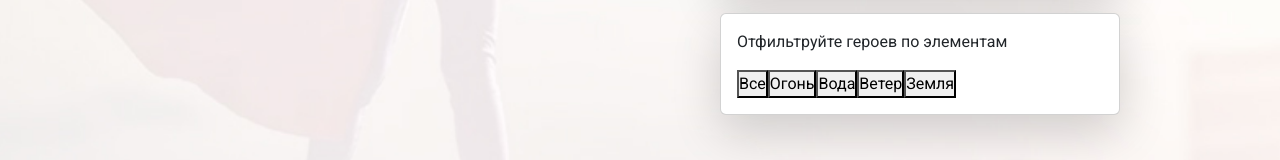
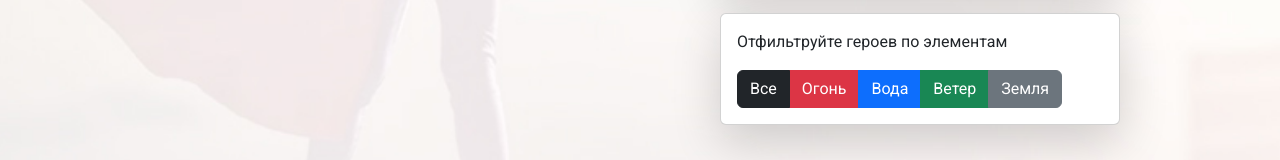
Before and after one commit to mahoutfe/redux_hero_admin_panel_template, a React (Create React App) app: page / in a window 1280 px wide. Shown: the part 523-683 px from the top of the page. Built offline with nearby package versions, Linux system fonts and the light colour scheme; data requests are answered from the project's data file.

Commit message:
оптимизировал фильтр

```diff
--- a/heroes.json
+++ b/heroes.json
@@ -22,23 +22,28 @@
 	"filters": [
 		{
 			"element": "all",
-			"label": "Все"
+			"label": "Все",
+			"className": "btn btn-outline-dark"
 		},
 		{
 			"element": "fire",
-			"label": "Огонь"
+			"label": "Огонь",
+			"className": "btn btn-danger"
 		},
 		{
 			"element": "water",
-			"label": "Вода"
+			"label": "Вода",
+			"className": "btn btn-primary"
 		},
 		{
 			"element": "wind",
-			"label": "Ветер"
+			"label": "Ветер",
+			"className": "btn btn-success"
 		},
 		{
 			"element": "earth",
-			"label": "Земля"
+			"label": "Земля",
+			"className": "btn btn-secondary"
 		}
 	]
 }
--- a/src/actions/index.js
+++ b/src/actions/index.js
@@ -62,3 +62,10 @@ export const filtersFetchingError = () => {
 		type: 'FILTERS_FETCHING_ERROR',
 	};
 };
+
+export const heroesFiltered = (element) => {
+	return {
+		type: 'HEROES_FILTERED',
+		payload: element,
+	};
+};
--- a/src/components/heroesFilters/HeroesFilters.js
+++ b/src/components/heroesFilters/HeroesFilters.js
@@ -10,9 +10,10 @@ import {
 	filterSelected,
 	filtersFetched,
 	filtersFetchingError,
+	heroesFiltered,
 } from '../../actions';
 import { useHttp } from '../../hooks/http.hook';
-import Switcher from '../switcher/Switcher';
+
 const HeroesFilters = () => {
 	const { filters, selectedFilter, filtersLoadingStatus } = useSelector(
 		(state) => state
@@ -32,11 +33,10 @@ const HeroesFilters = () => {
 		return <h5 className='text-center mt-5'>Ошибка загрузки</h5>;
 	}
 
-	const buttons = filters.map(({ element, label }) => {
+	const buttons = filters.map(({ element, label, className }) => {
 		const active = selectedFilter === element;
 		const clazz = active ? 'active' : null;
 
-		let buttonClassName = Switcher(element);
 		// let buttonClassName;
 
 		// switch (element) {
@@ -58,10 +58,11 @@ const HeroesFilters = () => {
 		return (
 			<button
 				type='button'
-				className={`${buttonClassName} ${clazz}`}
+				className={`${className} ${clazz}`}
 				key={element}
 				onClick={() => {
 					dispatch(filterSelected(element));
+					dispatch(heroesFiltered(element));
 				}}
 			>
 				{label}
--- a/src/components/heroesList/HeroesList.js
+++ b/src/components/heroesList/HeroesList.js
@@ -11,19 +11,12 @@ import {
 } from '../../actions';
 import HeroesListItem from '../heroesListItem/HeroesListItem';
 import Spinner from '../spinner/Spinner';
-import Switcher from '../switcher/Switcher';
-// Задача для этого компонента:
-// При клике на "крестик" идет удаление персонажа из общего состояния
-// Усложненная задача:
-// Удаление идет и с json файла при помощи метода DELETE
 
 const HeroesList = () => {
-	const { selectedFilter, heroes, heroesLoadingStatus } = useSelector(
-		(state) => state
-	);
+	const { selectedFilter, heroes, heroesLoadingStatus, filteredHeroes } =
+		useSelector((state) => state);
 	const dispatch = useDispatch();
 	const { request } = useHttp();
-	const { filteredHeroes } = Switcher(heroes, selectedFilter);
 
 	useEffect(() => {
 		dispatch(heroesFetching());
@@ -61,25 +54,26 @@ const HeroesList = () => {
 	};
 
 	// const filterElement = (heroes, selectedFilter) => {
-	// 	switch (selectedFilter) {
-	// 		case 'fire':
-	// 			return heroes.filter((item) => item.element === 'fire');
-	// 		case 'water':
-	// 			return heroes.filter((item) => item.element === 'water');
-	// 		case 'wind':
-	// 			return heroes.filter((item) => item.element === 'wind');
-	// 		case 'earth':
-	// 			return heroes.filter((item) => item.element === 'earth');
-
-	// 		default:
-	// 			return heroes;
+	// 	if (selectedFilter !== 'all') {
+	// 		return heroes.filter((item) => item.element === selectedFilter);
 	// 	}
 	// };
 
-	// const elements = renderHeroesList(filterElement(heroes, selectedFilter));
-	const elements = renderHeroesList(filteredHeroes);
+	// const elements =
+	// 	selectedFilter === 'all'
+	// 		? renderHeroesList(heroes)
+	// 		: renderHeroesList(filterElement(heroes, selectedFilter));
 
-	return <ul>{elements}</ul>;
+	const elements = renderHeroesList(heroes);
+	const filteredElements = renderHeroesList(filteredHeroes);
+	return (
+		<>
+			<ul>
+				{elements}
+				{filteredElements}
+			</ul>
+		</>
+	);
 };
 
 export default HeroesList;
--- a/src/components/switcher/Switcher.js
+++ b/src/components/switcher/Switcher.js
@@ -1,35 +1,35 @@
-const Switcher = (heroes, selectedFilter, element) => {
-	let filteredHeroes;
-	let buttonClassName;
+// const Switcher = (heroes, selectedFilter, element) => {
+// 	let filteredHeroes;
+// 	let buttonClassName;
 
-	switch (selectedFilter || element) {
-		case 'fire':
-			selectedFilter
-				? (filteredHeroes = heroes.filter((item) => item.element === 'fire'))
-				: (buttonClassName = 'btn btn-danger');
-			break;
-		case 'water':
-			selectedFilter
-				? (filteredHeroes = heroes.filter((item) => item.element === 'water'))
-				: (buttonClassName = 'btn btn-primary');
-			break;
-		case 'wind':
-			selectedFilter
-				? (filteredHeroes = heroes.filter((item) => item.element === 'wind'))
-				: (buttonClassName = 'btn btn-success');
-			break;
-		case 'earth':
-			selectedFilter
-				? (filteredHeroes = heroes.filter((item) => item.element === 'earth'))
-				: (buttonClassName = 'btn btn-secondary');
-			break;
-		default:
-			selectedFilter
-				? (filteredHeroes = heroes)
-				: (buttonClassName = 'btn btn-outline-dark');
-	}
+// 	switch (selectedFilter || element) {
+// 		case 'fire':
+// 			selectedFilter
+// 				? (filteredHeroes = heroes.filter((item) => item.element === 'fire'))
+// 				: (buttonClassName = 'btn btn-danger');
+// 			break;
+// 		case 'water':
+// 			selectedFilter
+// 				? (filteredHeroes = heroes.filter((item) => item.element === 'water'))
+// 				: (buttonClassName = 'btn btn-primary');
+// 			break;
+// 		case 'wind':
+// 			selectedFilter
+// 				? (filteredHeroes = heroes.filter((item) => item.element === 'wind'))
+// 				: (buttonClassName = 'btn btn-success');
+// 			break;
+// 		case 'earth':
+// 			selectedFilter
+// 				? (filteredHeroes = heroes.filter((item) => item.element === 'earth'))
+// 				: (buttonClassName = 'btn btn-secondary');
+// 			break;
+// 		default:
+// 			selectedFilter
+// 				? (filteredHeroes = heroes)
+// 				: (buttonClassName = 'btn btn-outline-dark');
+// 	}
 
-	return { filteredHeroes, buttonClassName };
-};
+// 	return { filteredHeroes, buttonClassName };
+// };
 
-export default Switcher;
+// export default Switcher;
--- a/src/reducers/index.js
+++ b/src/reducers/index.js
@@ -1,5 +1,6 @@
 const initialState = {
 	heroes: [],
+	filteredHeroes: [],
 	heroesLoadingStatus: 'idle',
 	filters: [],
 	selectedFilter: 'all',
@@ -15,7 +16,11 @@ const reducer = (state = initialState, action) => {
 		case 'HEROES_FETCHED':
 			return {
 				...state,
-				heroes: action.payload,
+				heroes: (state.selectedFilter = 'all'
+					? action.payload
+					: action.payload.filter(
+							(item) => item.element === state.selectedFilter
+					  )),
 				heroesLoadingStatus: 'idle',
 			};
 		case 'HEROES_FETCHING_ERROR':
@@ -68,6 +73,15 @@ const reducer = (state = initialState, action) => {
 				filtersLoadingStatus: 'error',
 			};
 
+		case 'HEROES_FILTERED':
+			return {
+				...state,
+				filteredHeroes:
+					action.payload !== 'all'
+						? state.heroes.filter((item) => item.element === action.payload)
+						: [],
+			};
+
 		default:
 			return state;
 	}
```
